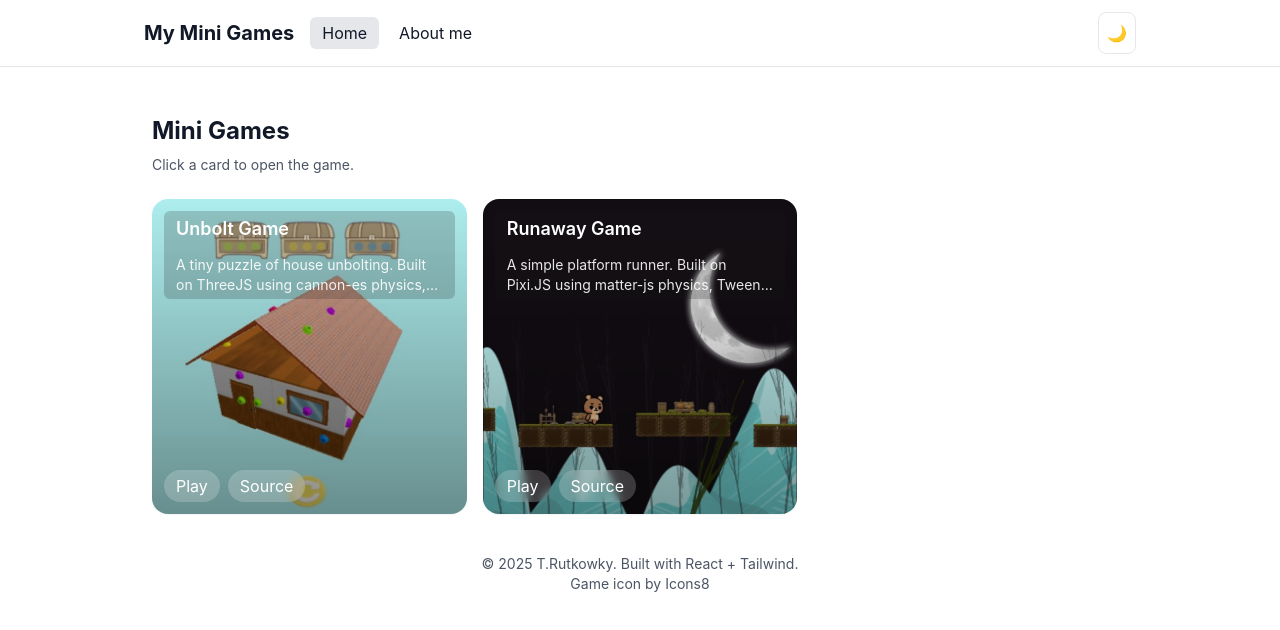
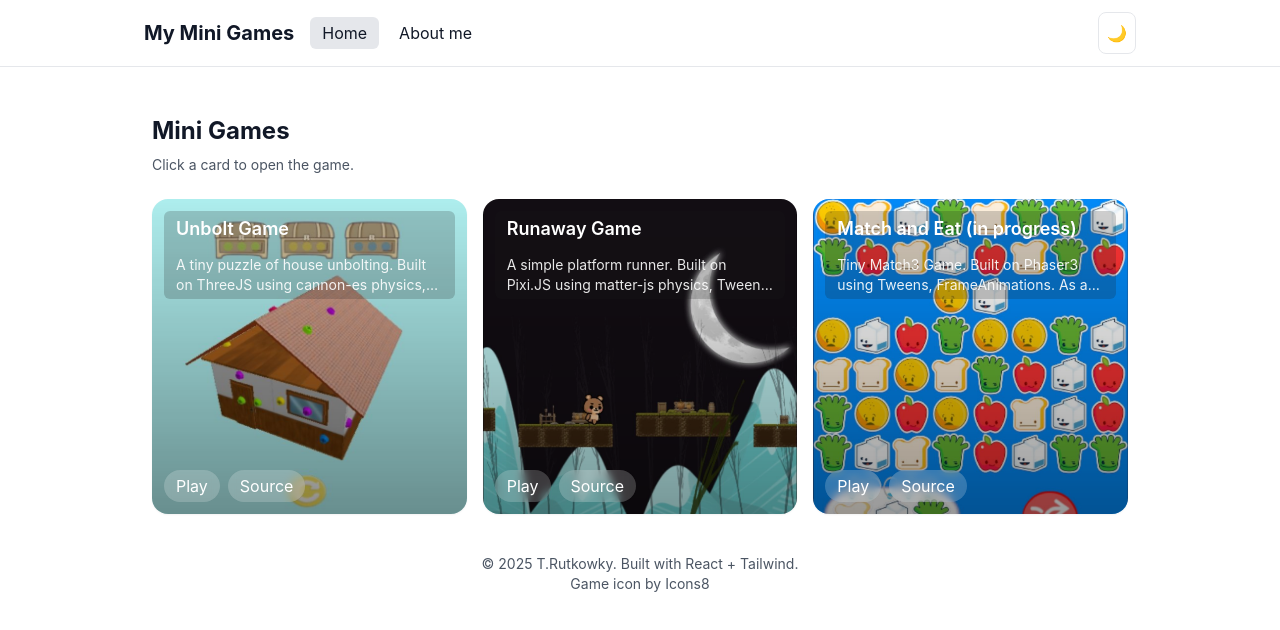
Before and after one commit to tarasua33/prfl, a React (Create React App) app: page / in a window 1280 px wide. Shown: the top 630 px of the page. Built offline with nearby package versions, Linux system fonts and the light colour scheme.

Commit message:
added match3 game

```diff
--- a/src/App.js
+++ b/src/App.js
@@ -16,11 +16,20 @@ const games = [
   {
     id: 2,
     title: 'Runaway Game',
-    description: 'A simple platform runner. Built on Pixi.JS using matter-js physics, Tween, FrameAnimation.',
+    description: 'A simple platform runner. Built on Pixi.JS using matter-js physics, Tween, FrameAnimations.',
     // description: 'A tiny endless runner built with Pixi.js.',
     image: '/images/runaway.jpeg',
     href: 'https://tarasua33.github.io/runaway_home/',
     hrefCode: "https://github.com/tarasua33/runaway_home/"
+  },
+  {
+    id: 3,
+    title: 'Match and Eat (in progress)',
+    description: 'Tiny Match3 Game. Built on Phaser3 using Tweens, FrameAnimations. As an experiment, I tried to implement it without the Sequence/Step manager. Only on a horizontal connections of components.',
+    // description: 'A tiny endless runner built with Pixi.js.',
+    image: '/images/match.jpeg',
+    href: 'https://tarasua33.github.io/match_and_eat/',
+    hrefCode: "https://github.com/tarasua33/match_and_eat"
   }
 ];
 
```
Also changed, not shown: public/images/match.jpeg (added).
